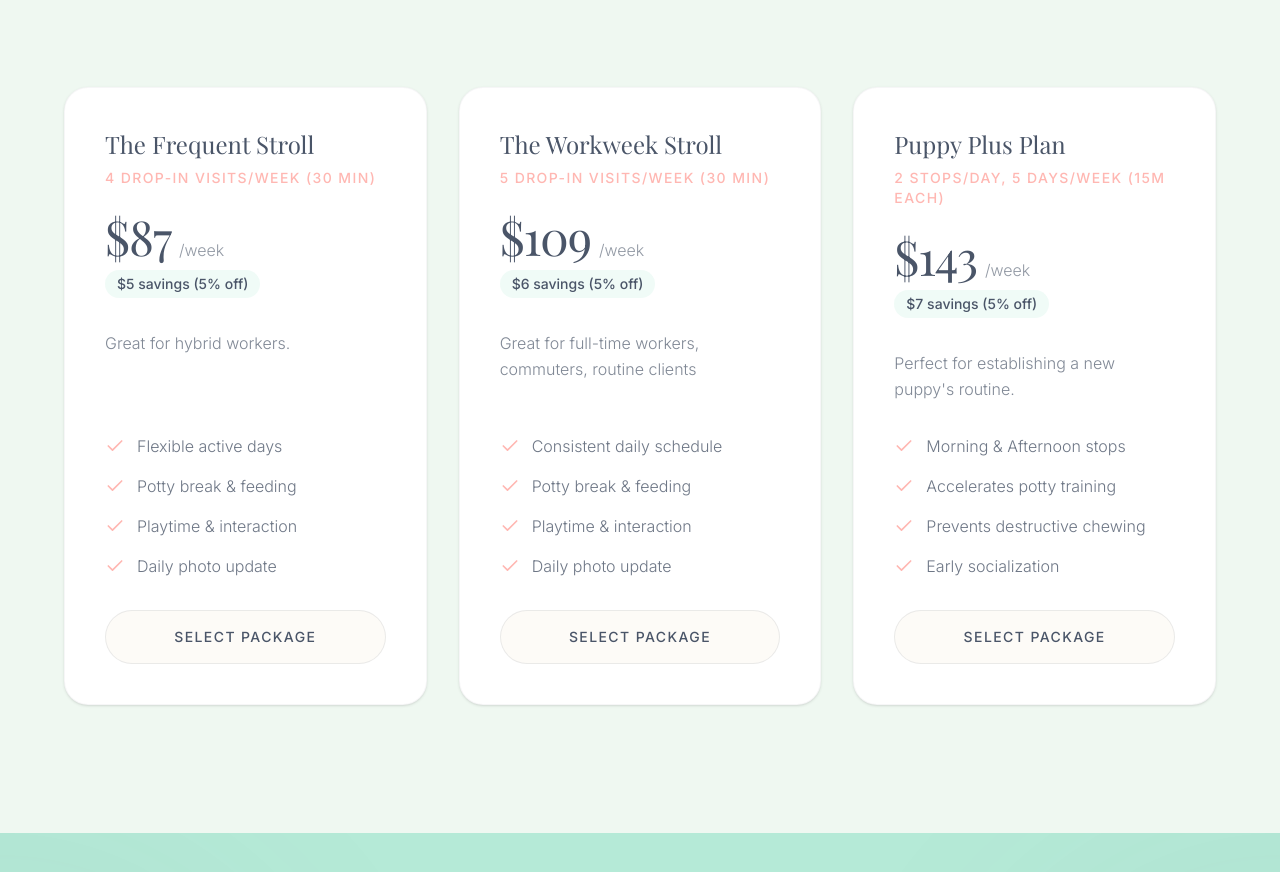
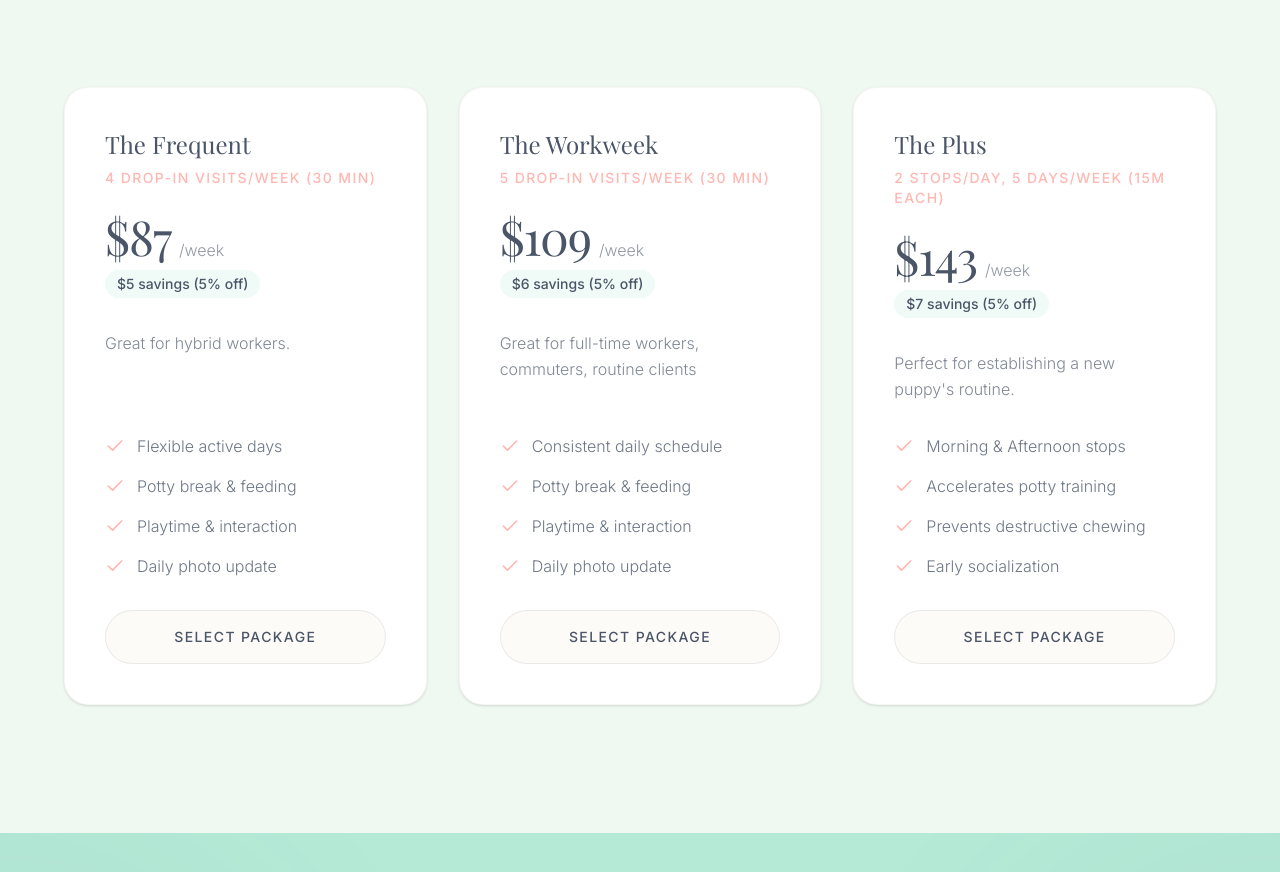
Before and after one commit to Founditmarketing/southern-strolls, a React (Vite) app: page / in a window 1280 px wide. Shown: the part 4885-5757 px from the top of the page. Built offline with nearby package versions, Linux system fonts and the light colour scheme; a web font is replaced by a local one.

Commit message:
Rename package titles: Frequent, Workweek, Plus

```diff
--- a/src/components/Packages.tsx
+++ b/src/components/Packages.tsx
@@ -3,7 +3,7 @@ import { Check } from 'lucide-react';
 
 const packages = [
     {
-        title: "The Frequent Stroll",
+        title: "The Frequent",
         subtitle: "4 Drop-In Visits/Week (30 min)",
         price: "$87",
         period: "/week",
@@ -17,7 +17,7 @@ const packages = [
         ]
     },
     {
-        title: "The Workweek Stroll",
+        title: "The Workweek",
         subtitle: "5 Drop-In Visits/Week (30 min)",
         price: "$109",
         period: "/week",
@@ -31,7 +31,7 @@ const packages = [
         ]
     },
     {
-        title: "Puppy Plus Plan",
+        title: "The Plus",
         subtitle: "2 Stops/Day, 5 Days/Week (15m each)",
         price: "$143",
         period: "/week",
```
